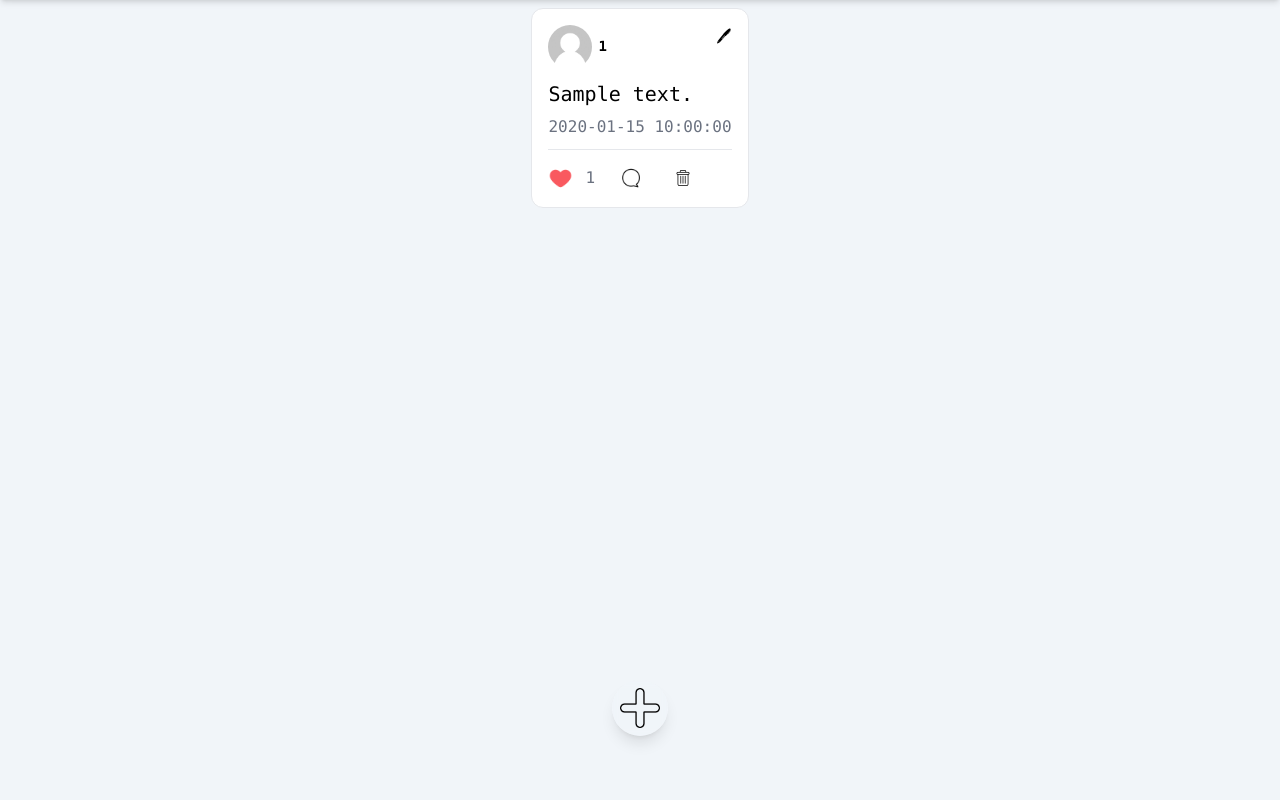
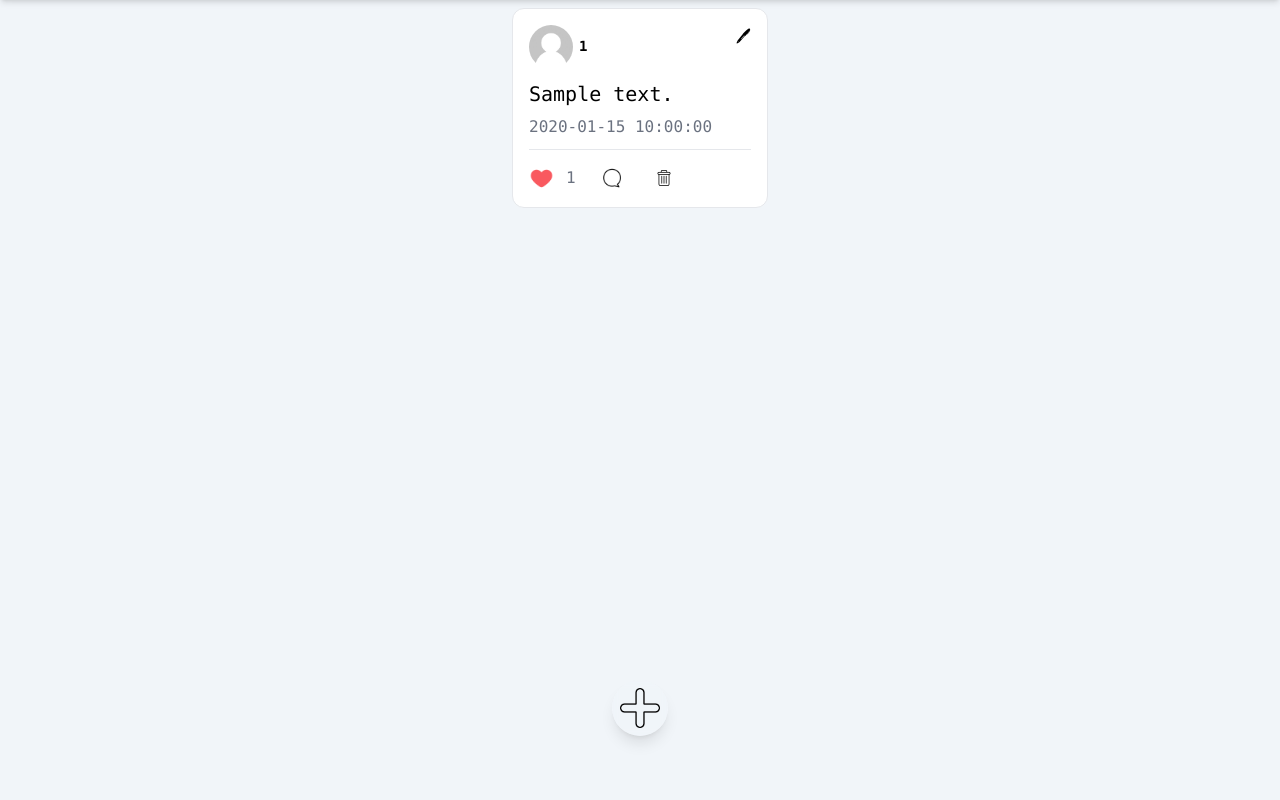
Before and after one commit to adityakurnias/PHP-CRUD, a PHP site: page /home.php in a window 1280 px wide. Shown: the part 53-853 px from the top of the page. Run offline with PHP 8.4, Linux system fonts and the light colour scheme; the visitor is signed in with stand-in values (Sample User, id 1); tables that the repository leaves empty hold one stand-in row (values such as "Sample post"); some libraries are stand-ins or nearby versions.

Commit message:
TAMBAH BAGUS MUNGKIN

```diff
--- a/home.php
+++ b/home.php
@@ -34,14 +34,14 @@ $hasil = mysqli_fetch_assoc($sqla);
     </div>
   </nav>
 
-  <div class="mx-56 h-screen flex justify-center">
-    <div class="flex flex-col">
+  <div class="mx-auto h-screen flex justify-center">
+    <div class="flex flex-col ">
       <!-- main feed -->
       <?php
       while ($result = mysqli_fetch_assoc($sql)) {
       ?>
-        <div class=" items-center p-2">
-          <div class="bg-white border-gray-200 p-4 rounded-xl w-2xl h-auto border max-w-2xl flex flex-col ">
+        <div class="items-center p-2">
+          <div class="bg-white border-gray-200 p-4 rounded-xl w-2xl h-auto border min-w-64 max-w-2xl flex flex-col ">
             <div class="flex justify-between">
               <div class="flex items-center">
                 <img class="h-11 w-11 rounded-full" src="img/guest.png" />
```
